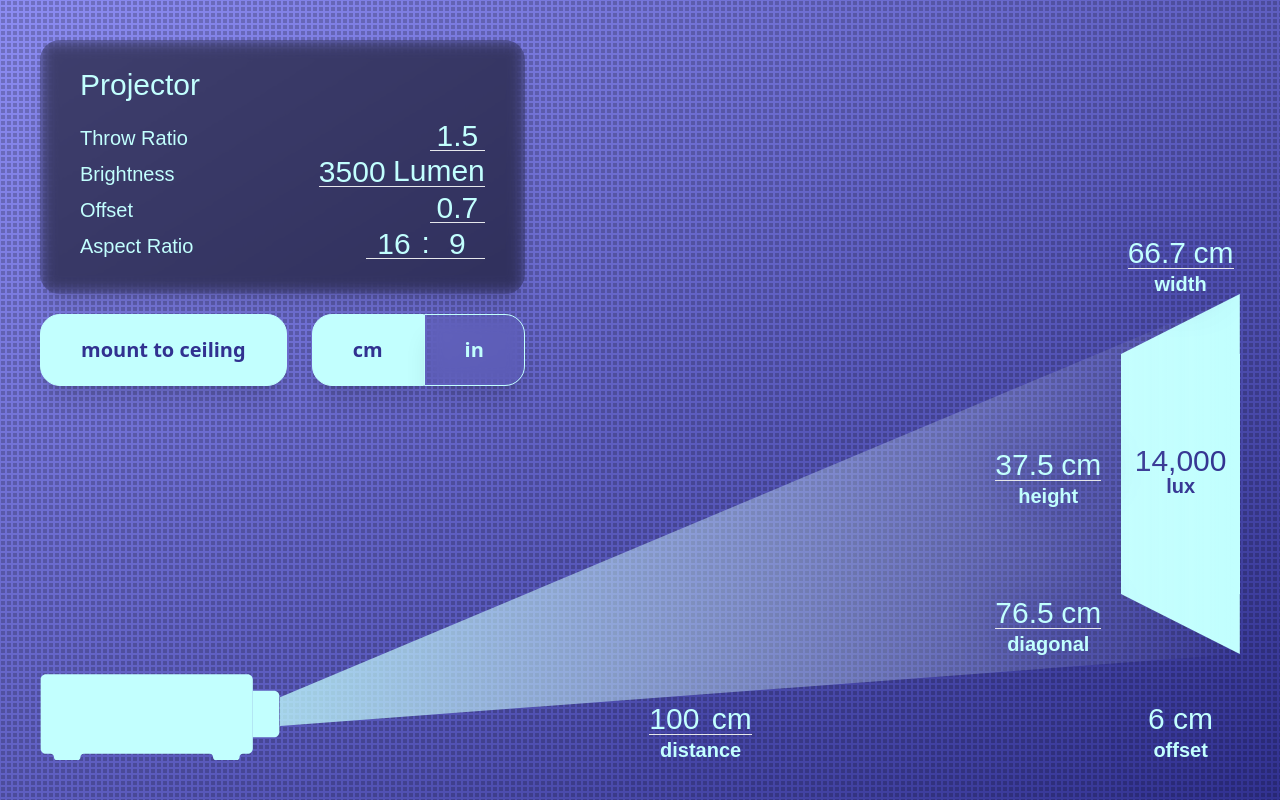
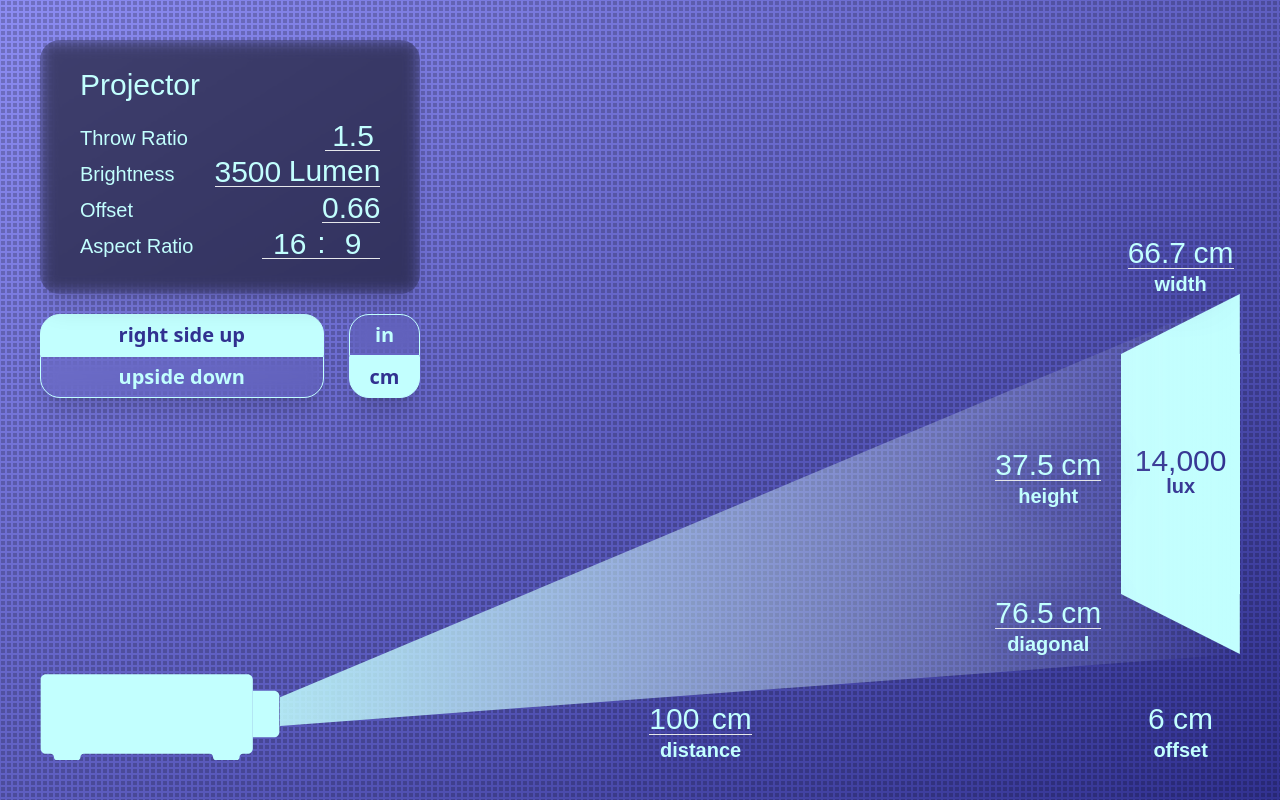
Before and after one commit to niklasnoldin/projector-calculator, a Vue app: page / in a window 1280 px wide. Built offline with nearby package versions, Linux system fonts and the light colour scheme; a web font is replaced by a local one.

Commit message:
feat(input): redesign input buttons

```diff
--- a/package.json
+++ b/package.json
@@ -14,7 +14,8 @@
     "@fontsource/source-serif-pro": "^5.0.8",
     "@vueuse/core": "^10.7.2",
     "gsap": "^3.12.5",
-    "vue": "^3.4.15"
+    "vue": "^3.4.15",
+    "vue-toastification": "^2.0.0-rc.5"
   },
   "devDependencies": {
     "@tsconfig/node20": "^20.1.2",
@@ -24,6 +25,7 @@
     "autoprefixer": "^10.4.17",
     "npm-run-all2": "^6.1.1",
     "postcss": "^8.4.34",
+    "sass": "^1.71.1",
     "tailwindcss": "^3.4.1",
     "typescript": "~5.3.0",
     "vite": "^5.0.11",
--- a/src/App.vue
+++ b/src/App.vue
@@ -5,53 +5,66 @@
 			<div
 				class="backdrop-blur text-highlight shadow-xl backdrop-brightness-50 px-xl py-6 rounded-2xl">
 				<h2 class="big mb-4 leading-none text-highlight">Projector</h2>
-				<InputHorizontal v-model="projector.throwRatio" label="Throw Ratio" />
 				<InputHorizontal
-					v-model="projector.lumen"
+					v-model.number="projector.throwRatio"
+					label="Throw Ratio" />
+				<InputHorizontal
+					v-model.number="projector.lumen"
 					label="Brightness"
 					unit="Lumen" />
-				<InputHorizontal v-model="projector.offset" label="Offset" />
+				<InputHorizontal v-model.number="projector.offset" label="Offset" />
 				<InputHorizontal
-					v-model:model-value="projector.aspectRatio[0]"
-					v-model:model-value2="projector.aspectRatio[1]"
+					v-model:model-value.number="projector.aspectRatio[0]"
+					v-model:model-value2.number="projector.aspectRatio[1]"
 					separator=":"
 					label="Aspect Ratio" />
 			</div>
 			<div class="mt-2 sm:mt-4 flex">
+				<div class="grow text-center flex flex-col shadow-xl rounded-2xl">
 					<button
-					class="px-8 py-4 grow border border-highlight font-sans font-bold whitespace-nowrap rounded-2xl text-dark bg-highlight relative shadow-xl"
+						class="transition-colors px-4 py-1 border border-highlight font-sans font-bold whitespace-nowrap rounded-t-2xl"
+						:class="
+							flipped
+								? 'backdrop-blur text-highlight'
+								: 'bg-highlight text-dark'
+						"
 						@click="flipped = !flipped">
-					<span
-						:class="flipped && 'opacity-0'"
-						class="flex justify-center transition-opacity"
-						>mount to ceiling</span
-					>
-					<span
-						:class="flipped || 'opacity-0'"
-						class="absolute inset-0 h-full items-center flex justify-center transition-opacity"
-						>put on feet</span
-					>
+						right side up
 					</button>
 					<button
-					@click="imperial = false"
-					class="ml-3 sm:ml-5 inline-block transition-colors border border-highlight px-8 py-4 font-sans font-bold whitespace-nowrap rounded-l-2xl relative shadow-xl"
+						class="transition-colors px-4 py-1 border border-highlight font-sans font-bold whitespace-nowrap rounded-b-2xl"
 						:class="
-						imperial
-							? ' backdrop-blur text-highlight'
-							: 'bg-highlight text-dark '
-					">
-					cm
+							!flipped
+								? 'backdrop-blur text-highlight'
+								: 'bg-highlight text-dark'
+						"
+						@click="flipped = !flipped">
+						upside down
 					</button>
+				</div>
+				<div
+					class="text-center ml-3 sm:ml-5 flex flex-col shadow-xl rounded-2xl">
 					<button
 						@click="imperial = true"
-					class="inline-block transition-colors px-8 py-4 border border-highlight font-sans font-bold whitespace-nowrap rounded-r-2xl relative shadow-xl"
+						class="inline-block transition-colors px-4 py-1 border border-highlight font-sans font-bold whitespace-nowrap rounded-t-2xl relative"
 						:class="
 							!imperial
-							? ' backdrop-blur text-highlight'
+								? 'backdrop-blur text-highlight'
 								: 'bg-highlight text-dark '
 						">
 						in
 					</button>
+					<button
+						@click="imperial = false"
+						class="inline-block transition-colors border border-highlight px-4 py-1 font-sans font-bold whitespace-nowrap rounded-b-2xl relative"
+						:class="
+							imperial
+								? 'backdrop-blur text-highlight'
+								: 'bg-highlight text-dark'
+						">
+						cm
+					</button>
+				</div>
 			</div>
 		</div>
 		<div
@@ -290,6 +303,7 @@
 	import Input from "@/components/Input.vue";
 	import gsap from "gsap";
 	import { formatNumber, round } from "@/helpers";
+	import { useToast } from "vue-toastification";
 
 	import {
 		breakpointsTailwind,
@@ -327,6 +341,9 @@
 	const distance = ref(100);
 	const flipped = ref(false);
 	const imperial = ref(false);
+
+	const toast = useToast();
+	toast("hi");
 
 	provide("imperial", readonly(imperial));
 
@@ -424,6 +441,7 @@
 			if (updatingFromWithin.value) return;
 			const inputInCm = inputs.distance * (imperial.value ? 2.54 : 1);
 			distance.value = Math.max(50, inputInCm);
+			if (inputInCm < 50) toast.info("Distance has to be at least 50cm.");
 			updateValues();
 		}
 	);
@@ -521,7 +539,7 @@
 	}
 	@keyframes flicker {
 		from {
-			opacity: 0.75;
+			opacity: 0.85;
 		}
 		to {
 			opacity: 1;
--- a/src/assets/main.css
+++ b/src/assets/main.scss
@@ -1,7 +1,7 @@
 @tailwind base;
 @tailwind components;
 @tailwind utilities;
-
+@import "./toast.scss";
 html {
 	--dark: hsl(240, 49%, 38%);
 	/* --light: #eff5fd; */
--- /dev/null
+++ b/src/assets/toast.scss
@@ -0,0 +1,30 @@
+$vt-color-success: white;
+$vt-color-default: theme("colors.dark.DEFAULT");
+$vt-text-color-success: #000;
+$vt-font-family: theme("fontFamily.sans");
+$vt-color-info: transparent;
+$vt-toast-background: transparent;
+$vt-text-color-default: theme("colors.dark.DEFAULT");
+$vt-text-color-info: theme("colors.dark.DEFAULT");
+
+// Import the regular Vue Toastification stylesheets (or create your own)
+@import "vue-toastification/src/scss/_variables";
+@import "vue-toastification/src/scss/_toastContainer";
+@import "vue-toastification/src/scss/_toast";
+@import "vue-toastification/src/scss/_closeButton";
+@import "vue-toastification/src/scss/_progressBar";
+@import "vue-toastification/src/scss/_icon";
+@import "vue-toastification/src/scss/animations/_slideBlurred";
+.#{$vt-namespace}__toast {
+	// font-weight: bolder;
+	// background-color: hsl(240, 49%, 38%);
+	@apply backdrop-blur backdrop-brightness-200;
+}
+
+.#{$vt-namespace}__progress-bar {
+	background-color: currentColor;
+}
+
+.#{$vt-namespace}__close-button {
+	color: currentColor;
+}
--- a/src/components/InputHorizontal.vue
+++ b/src/components/InputHorizontal.vue
@@ -1,26 +1,24 @@
 <template>
 	<label :for="`input-${label}`" class="flex justify-between items-center">
-		<span>{{ label }}</span>
+		<span class="mr-8">{{ label }}</span>
 		<div
 			class="big border-b focus-within:border-current mb-1 self-scaling"
-			:data-value="round(<number>intermediateValue)"
-			:data-value2="round(<number>intermediateValue2)">
+			:data-value="intermediateValue"
+			:data-value2="intermediateValue2">
 			<input
 				class="bg-transparent text-center focus:outline-none"
-				type="string"
 				size="1"
 				:id="`input-${label}`"
-				:value="round(<number>intermediateValue)"
+				:value="intermediateValue"
 				@input="updateValue"
 				@keypress.enter="(e) => updateValue(e, true)" />
 			<p class="leading-none" v-if="separator">{{ separator }}</p>
 			<input
 				v-if="modelValue2 !== undefined"
 				class="bg-transparent text-center focus:outline-none"
-				type="string"
 				size="1"
 				:id="`input-${label}2`"
-				:value="round(<number>intermediateValue2)"
+				:value="intermediateValue2"
 				@input="updateValue2"
 				@keypress.enter="(e) => updateValue2(e, true)" />
 			<p v-if="unit" class="ml-1.5 leading-none">{{ unit }}</p>
--- a/src/main.ts
+++ b/src/main.ts
@@ -1,8 +1,19 @@
-import './assets/main.css'
+import './assets/main.scss'
 import '@fontsource/source-serif-pro/400.css';
 import '@fontsource/source-serif-pro/900.css';
 
 import { createApp } from 'vue'
 import App from './App.vue'
 
-createApp(App).mount('#app')
+import Toast, { type PluginOptions, POSITION } from "vue-toastification";
+
+
+const app = createApp(App)
+
+const options: PluginOptions = {
+  position: POSITION.TOP_CENTER,
+  transition: "Vue-Toastification__slideBlurred",
+};
+app.use(Toast, options);
+
+app.mount('#app');
```
Also changed, not shown: 1 other file (tests, documents, lock files or other folders). Lines whose indentation alone changed are shown as unchanged.
